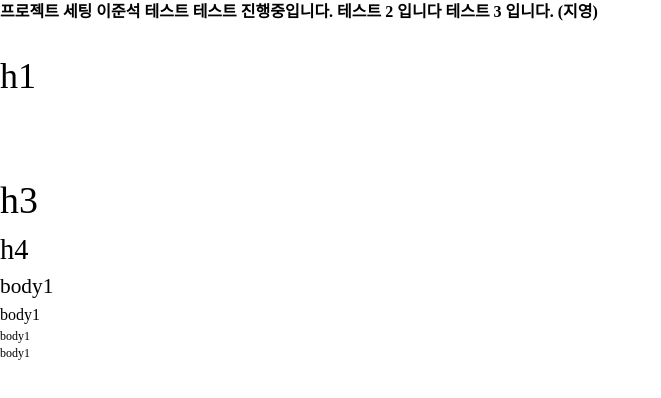
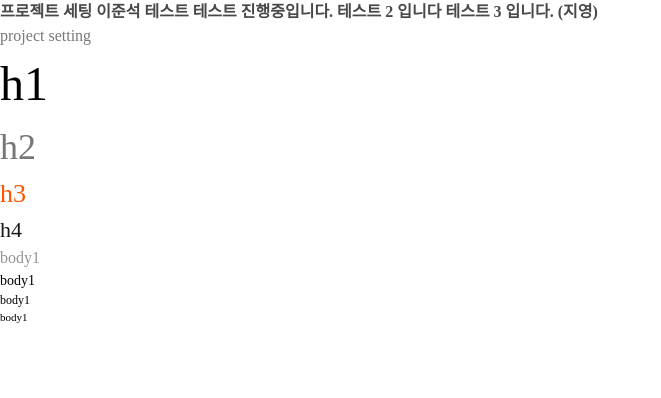
Before and after one commit to ljunseok0514/Mconcept, a React (Vite) app: page / in a window 1280 px wide. Shown: the top 398 px of the page, without its empty margins (0-661 px from the left). Built offline with nearby package versions, Linux system fonts and the light colour scheme.

Commit message:
🎨 [Styling]
tailwind 초기 세팅

#21

```diff
--- a/tailwind.config.js
+++ b/tailwind.config.js
@@ -6,32 +6,45 @@ export default {
 			// 혹시 몰라서 넣어놨음. (따로 설정해주면 좋을듯함)
 			mobile: {min: '320px', max: '767px'},
 			tablet: {min: '768px', max: '1279px'},
-			desktop: {min: '1280px'},
-			contents: {max: '1280px'},
+			desktop: {min: '1920px'},
+			contents: {max: '1920px'},
 		},
 
 		extend: {
-			fontFamily: {
-				이름: ['ProximaNova-Semibold'],
-				이름2: ['NotoSansKR-Medium'],
-			},
 			colors: {
-        // 임의로 설정해놓은 값.
+        // 임의로 설정해놓은 값. 수정 (지영)
 				transparent: 'transparent',
-        black: '#000000',
-        white: '#ffffff',
 				primary: '#000',
-				secondary: '#fff',
-        content: '#333333',
-        apple:'#523532',
+				secondary: '#777',
+        tertiary: '#fa5500',
+        'grey-900': '#171717',
+        'grey-800': '#313131',
+        'grey-700': '#484848',
+        'grey-600': '#616161',
+        'grey-500': '#7A7A7A',
+        'grey-400': '#959595',
+        'grey-300': '#AAAAAA',
+        'grey-200': '#CCCCCC',
+        'grey-100': '#E9E9E9',
 			},
       fontSize: {
-        sm: '0.7501875162124634rem', // 12px
-        base: '1rem', // 16px
-        lg: '1.3329999446868896rem', // 21px
-        xl: '1.7768750190734863rem', // 28px
-        '2xl': '2.3685624599456787rem', // 37px
-        '3xl': '3.1573123931884766rem', // 50px
+        xs: ['0.688rem'], // 11px
+        sm: ['0.75rem'], // 12px
+        base: ['0.875rem'], // 14px
+        lg: ['1rem'], // 16px
+        xl: ['1.375rem'], // 22x
+        '2xl': ['1.625rem'], // 26px
+        '3xl': ['2.25rem'], // 36px
+        '4xl': ['3rem'], //48px
+
+        'h1': '3rem', // 48px
+        'h2': '2.25rem', // 36px
+        'h3': '1.625rem', // 26px
+        'h4': '1.375rem', // 22px
+        'body1': '1rem', // 16px
+        'body2': '0.875rem', // 14px
+        'body3': '0.75rem', // 12px
+        'body4': '0.688rem', // 11px
       },
       borderRadius: {
         none: '0',
```
